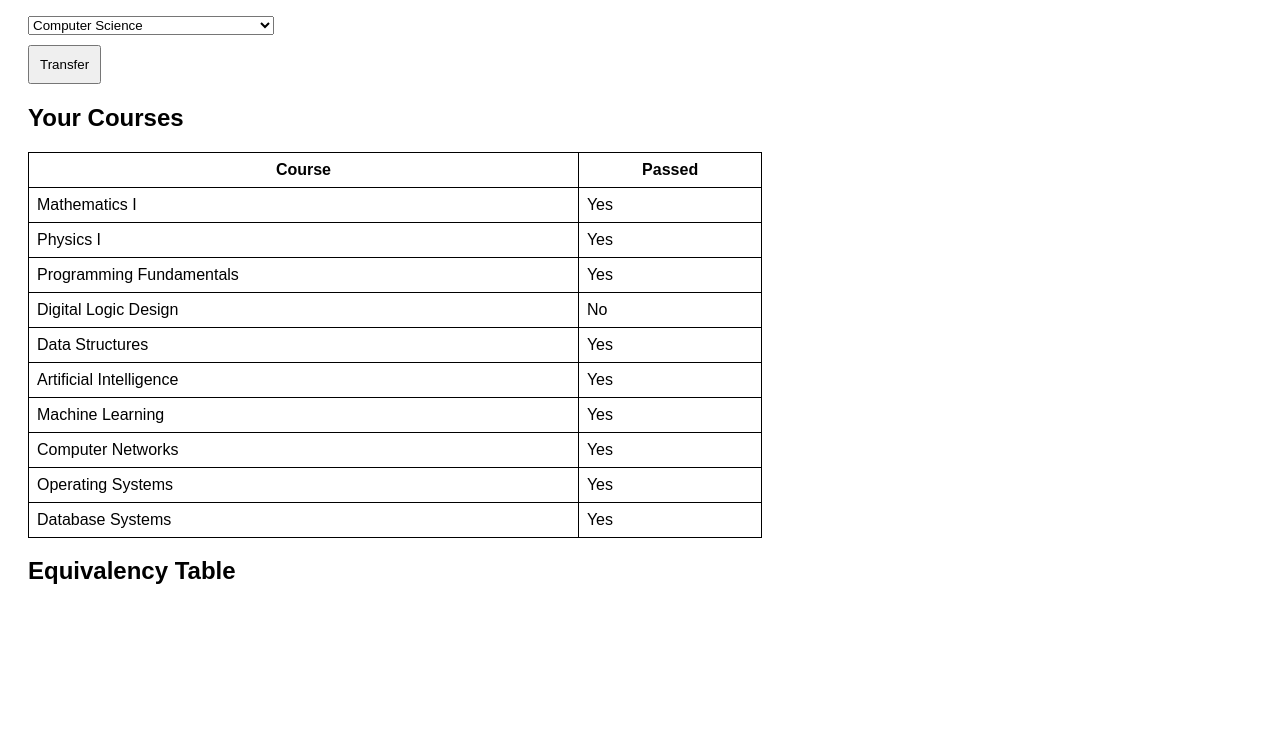
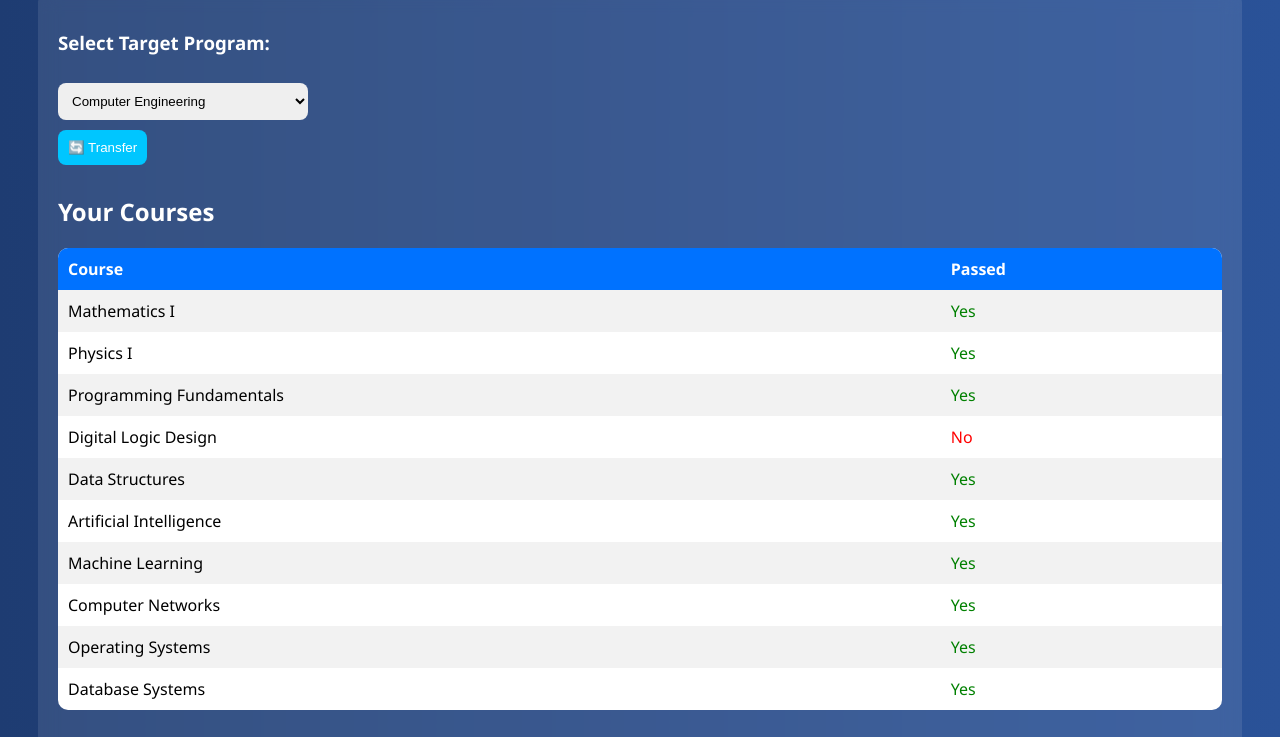
Before and after one commit to alishabukhari/transfer-planner, a plain HTML site: page index.html in a window 1280 px wide. Shown: the part 133-870 px from the top of the page. Before the commit the page ends 800 px from the top, so only its background shows below. Drawn offline with Linux system fonts and the light colour scheme.

Commit message:
Final submission update

```diff
--- a/index.html
+++ b/index.html
@@ -5,39 +5,94 @@
 
     <style>
         body {
-            font-family: Arial;
+            font-family: 'Segoe UI', sans-serif;
+            background: linear-gradient(to right, #1e3c72, #2a5298);
+            color: #fff;
+            padding: 30px;
+        }
+
+        h1 {
+            text-align: center;
+        }
+
+        .container {
+            background: rgba(255,255,255,0.1);
             padding: 20px;
+            border-radius: 12px;
+            backdrop-filter: blur(10px);
         }
+
+        select, button {
+            padding: 10px;
+            border-radius: 8px;
+            border: none;
+            margin-top: 10px;
+        }
+
+        select {
+            width: 250px;
+        }
+
+        button {
+            background: #00c6ff;
+            color: white;
+            cursor: pointer;
+            transition: 0.3s;
+        }
+
+        button:hover {
+            background: #0072ff;
+        }
+
         table {
             border-collapse: collapse;
-            width: 60%;
+            width: 100%;
             margin-top: 20px;
+            background: white;
+            color: black;
+            border-radius: 10px;
+            overflow: hidden;
         }
+
+        th {
+            background: #0072ff;
+            color: white;
+        }
+
         th, td {
-            border: 1px solid black;
-            padding: 8px;
+            padding: 10px;
+            text-align: left;
         }
-        button {
-            padding: 10px;
-            margin-top: 10px;
+
+        tr:nth-child(even) {
+            background: #f2f2f2;
+        }
+
+        .section {
+            margin-top: 30px;
         }
     </style>
 </head>
 
 <body>
 
-<h1>Computer Engineering</h1>
+<h1 id="mainTitle">🎓 Computer Engineering Transfer Planner</h1>
+
+<div class="container">
 
     <h3>Select Target Program:</h3>
+
     <select id="program">
+        <option>Computer Engineering</option>
         <option>Computer Science</option>
         <option>Civil Engineering</option>
         <option>Electrical and Electronics Engineering</option>
     </select>
 
     <br>
-<button onclick="transfer()">Transfer</button>
+    <button onclick="transfer()">🔄 Transfer</button>
 
+    <div class="section">
         <h2>Your Courses</h2>
         <table id="courseTable">
             <tr>
@@ -45,21 +100,55 @@
                 <th>Passed</th>
             </tr>
         </table>
+    </div>
 
+    <div class="section">
         <h2>Equivalency Table</h2>
         <table id="resultTable"></table>
+    </div>
+
+</div>
 
 <script>
 
-// ---------------- COURSES ----------------
-let courses = [
+// ---------------- PROGRAM-WISE COURSES ----------------
+let programCourses = {
+
+    "Computer Engineering": [
         {name: "Mathematics I", passed: "Yes"},
         {name: "Physics I", passed: "Yes"},
         {name: "Programming Fundamentals", passed: "Yes"},
         {name: "Digital Logic Design", passed: "No"},
-    {name: "Data Structures", passed: "Yes"},
+        {name: "Data Structures", passed: "Yes"}
+    ],
 
-    // extra 5 courses (always Yes)
+    "Computer Science": [
+        {name: "Discrete Mathematics", passed: "Yes"},
+        {name: "Programming I", passed: "Yes"},
+        {name: "Algorithms", passed: "Yes"},
+        {name: "Software Engineering", passed: "No"},
+        {name: "Database Systems", passed: "Yes"}
+    ],
+
+    "Civil Engineering": [
+        {name: "Engineering Mechanics", passed: "Yes"},
+        {name: "Structural Analysis", passed: "Yes"},
+        {name: "Fluid Mechanics", passed: "No"},
+        {name: "Construction Materials", passed: "Yes"},
+        {name: "Surveying", passed: "Yes"}
+    ],
+
+    "Electrical and Electronics Engineering": [
+        {name: "Circuit Analysis", passed: "Yes"},
+        {name: "Electromagnetics", passed: "Yes"},
+        {name: "Signals and Systems", passed: "No"},
+        {name: "Control Systems", passed: "Yes"},
+        {name: "Microprocessors", passed: "Yes"}
+    ]
+};
+
+// ---------------- COMMON EXTRA COURSES (ALWAYS YES) ----------------
+let extraCourses = [
     {name: "Artificial Intelligence", passed: "Yes"},
     {name: "Machine Learning", passed: "Yes"},
     {name: "Computer Networks", passed: "Yes"},
@@ -67,36 +156,79 @@ let courses = [
     {name: "Database Systems", passed: "Yes"}
 ];
 
-// ---------------- LOAD TABLE ----------------
+// ---------------- LOAD COURSES ----------------
+function loadCourses() {
+
+    let selectedProgram = document.getElementById("program").value;
     let table = document.getElementById("courseTable");
 
+    // clear table except header
+    table.innerHTML = "<tr><th>Course</th><th>Passed</th></tr>";
+
+    let courses = programCourses[selectedProgram];
+
+    // add main courses
     courses.forEach(c => {
         let row = table.insertRow();
         row.insertCell(0).innerText = c.name;
-    row.insertCell(1).innerText = c.passed;
+
+        let statusCell = row.insertCell(1);
+        statusCell.innerText = c.passed;
+        statusCell.style.color = c.passed === "Yes" ? "green" : "red";
     });
 
-// ---------------- TRANSFER FUNCTION ----------------
+    // add extra 5 courses (always Yes)
+    extraCourses.forEach(c => {
+        let row = table.insertRow();
+        row.insertCell(0).innerText = c.name;
+
+        let statusCell = row.insertCell(1);
+        statusCell.innerText = "Yes";
+        statusCell.style.color = "green";
+    });
+}
+
+// ---------------- UPDATE TITLE + LOAD COURSES ----------------
+let programSelect = document.getElementById("program");
+let title = document.getElementById("mainTitle");
+
+programSelect.addEventListener("change", function () {
+    let selectedProgram = programSelect.value;
+
+    // update title
+    title.innerText = "🎓 " + selectedProgram + " Transfer Planner";
+
+    // reload courses
+    loadCourses();
+});
+
+// ---------------- TRANSFER ----------------
 function transfer() {
+
+    let selectedProgram = document.getElementById("program").value;
+
+    // update title again (safe)
+    document.getElementById("mainTitle").innerText =
+        "🎓 " + selectedProgram + " Transfer Planner";
+
     let result = document.getElementById("resultTable");
     result.innerHTML = "";
 
     let header = result.insertRow();
-    header.insertCell(0).innerText = "Your Course";
-    header.insertCell(1).innerText = "Equivalent Course";
+    header.innerHTML = "<th>Your Course</th><th>Equivalent Course</th>";
+
+    let courses = programCourses[selectedProgram].concat(extraCourses);
 
     courses.forEach(c => {
         if (c.passed === "Yes") {
             let row = result.insertRow();
             row.insertCell(0).innerText = c.name;
-
-            let equivalent = getEquivalent(c.name);
-            row.insertCell(1).innerText = equivalent;
+            row.insertCell(1).innerText = getEquivalent(c.name);
         }
     });
 }
 
-// ---------------- EQUIVALENCY LOGIC ----------------
+// ---------------- LOGIC ----------------
 function getEquivalent(course) {
 
     if (course.includes("Math")) return "Engineering Mathematics";
@@ -106,9 +238,13 @@ function getEquivalent(course) {
     if (course.includes("Artificial Intelligence")) return "Artificial Intelligence";
     if (course.includes("Machine Learning")) return "Machine Learning";
     if (course.includes("Networks")) return "Computer Networks";
+    if (course.includes("Operating Systems")) return "Operating Systems";
 
     return "N/A";
 }
+
+// ---------------- INITIAL LOAD ----------------
+loadCourses();
 
 </script>
 
```
Also changed, not shown: 1 other file. Lines whose indentation alone changed are shown as unchanged.
